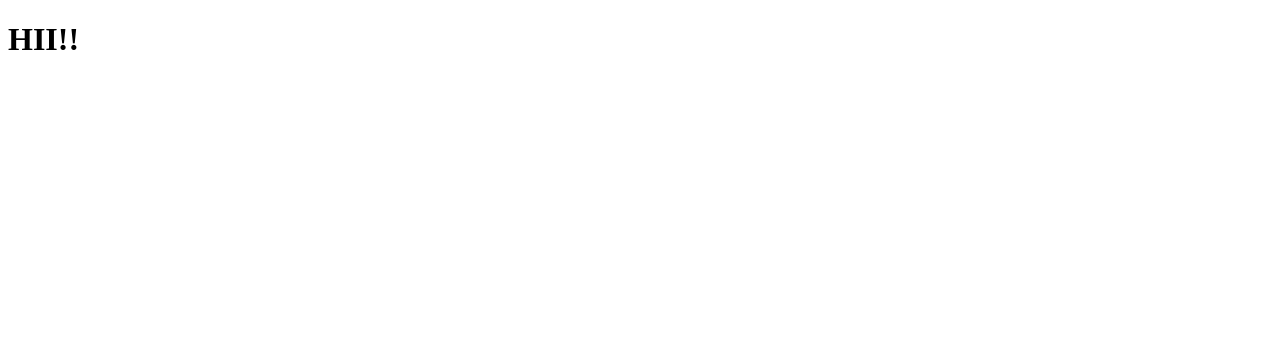
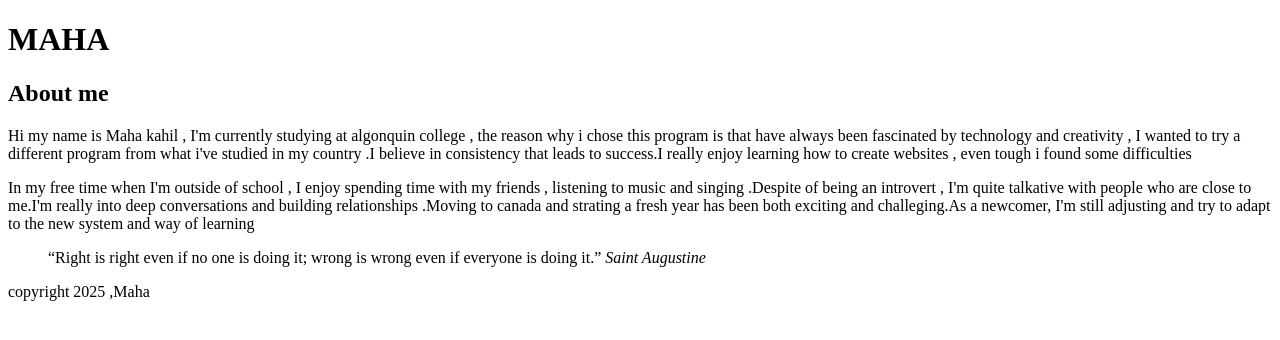
Before and after one commit to MAHAKL-07/MAHAKL-07.github.io, a plain HTML site: page index.html in a window 1280 px wide. Drawn offline with Linux system fonts and the light colour scheme.

Commit message:
adds index.html  with about me content

```diff
--- a/index.html
+++ b/index.html
@@ -3,10 +3,24 @@
 <head>
     <meta charset="UTF-8">
     <meta name="viewport" content="width=device-width, initial-scale=1.0">
-    <title>HI EVERYONE</title>
-</head>
-<h1>HII!!</h1>
+    <title>About me </title>
 <body>
+    <header>
+        <h1> MAHA</h1>
+    </header>
+    <article>
+        <h2> About me</h2>
+        <p>Hi my name is Maha kahil , I'm currently studying at algonquin college , the reason why i chose this program is that have always been fascinated by technology and creativity , I wanted to try a different program from what i've studied in my country .I believe in consistency that leads to success.I really enjoy learning how to create websites , even tough i found some difficulties</p>
+        <p>In my free time when I'm outside of school , I enjoy spending time with my friends , listening to music and singing .Despite of being an introvert , I'm quite talkative with people who are close to me.I'm really into deep conversations and building relationships .Moving to canada and strating a fresh year has been both exciting and challeging.As a newcomer, I'm still adjusting and try to adapt to the new system and way of learning</p>
+    </article>
+    <blockquote>
+        “Right is right even if no one is doing it; wrong is wrong even if everyone is doing it.”
+         <cite>Saint Augustine</cite>
+    </blockquote>
+
+    <footer>
+        <p> copyright 2025 ,Maha</p>
+    </footer>
 
 </body>
 </html>
```
